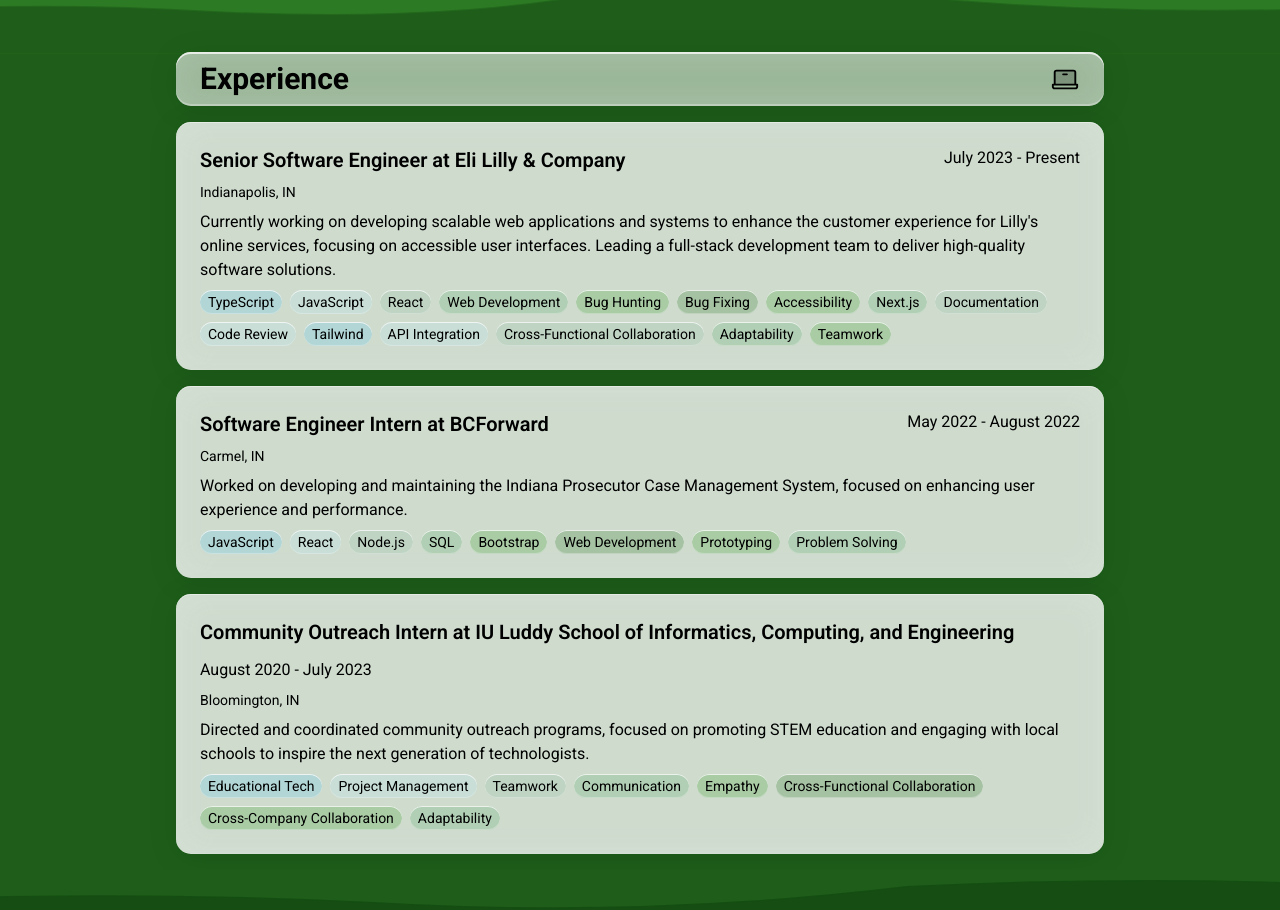
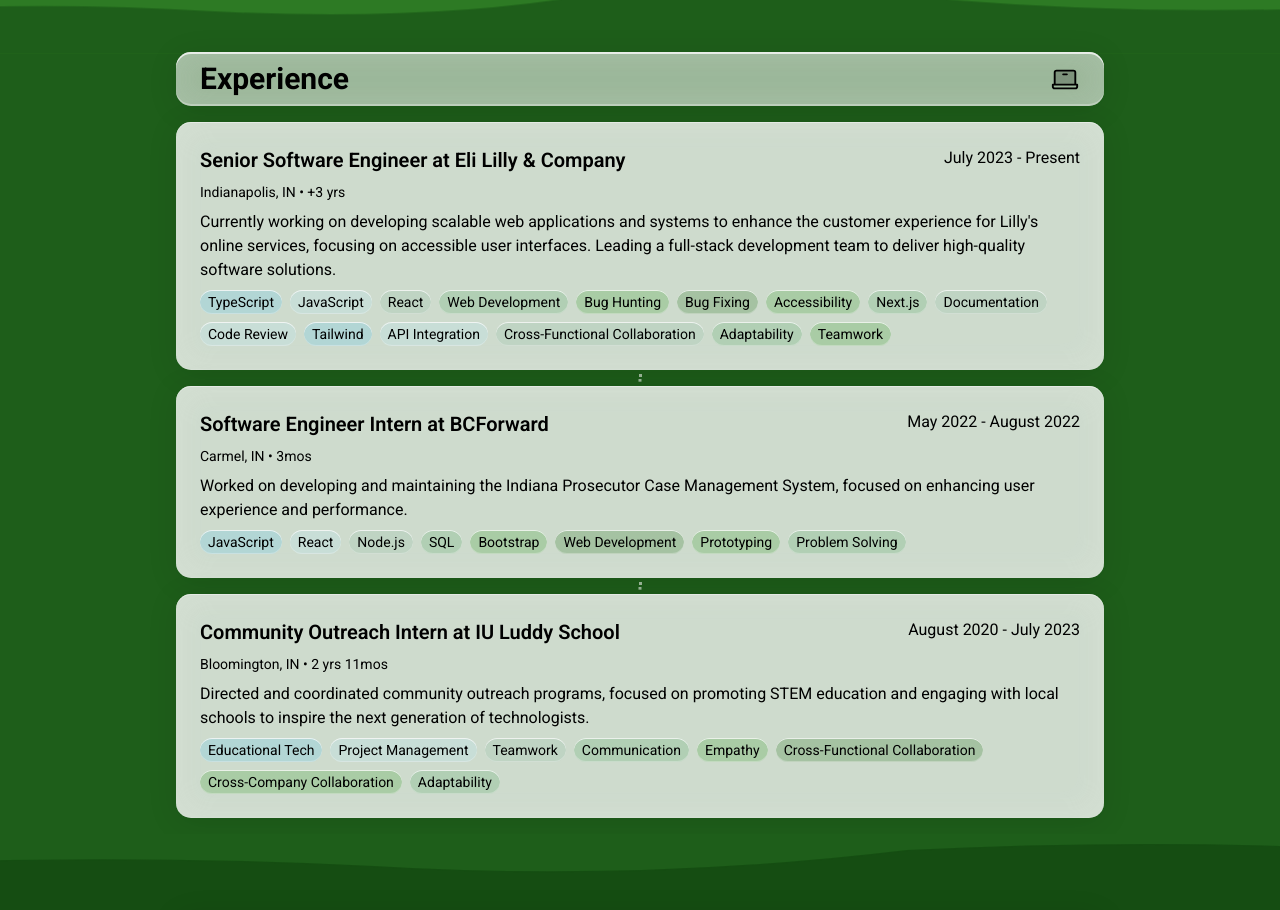
Before and after one commit to vtlanglois/portfolio-v2, a Next.js app: page / in a window 1280 px wide. Shown: the part 2260-3170 px from the top of the page. Built offline with nearby package versions, Linux system fonts and the light colour scheme.

Commit message:
feat: updated Experience section

```diff
--- a/src/components/sections/Experience.tsx
+++ b/src/components/sections/Experience.tsx
@@ -45,14 +45,14 @@ export default function Experience() {
             <LaptopIcon size={30} weight="duotone" />
           </Card>
           <div className="grid grid-cols-1 gap-4">
-            <Card className="flex flex-col gap-2">
+            <Card className="flex flex-col gap-2 timeline">
               <div className="flex flex-row justify-between gap-1 flex-wrap">
                 <h3 className="text-xl font-semibold">
                   Senior Software Engineer at Eli Lilly & Company
                 </h3>
                 <p>July 2023 - Present</p>
               </div>
-              <p className="text-sm">Indianapolis, IN</p>
+              <p className="text-sm">Indianapolis, IN • +3 yrs</p>
               <p>
                 Currently working on developing scalable web applications and
                 systems to enhance the customer experience for Lilly&apos;s
@@ -84,14 +84,14 @@ export default function Experience() {
                 ]}
               />
             </Card>
-            <Card className="flex flex-col gap-2">
+            <Card className="flex flex-col gap-2 timeline">
               <div className="flex flex-row justify-between gap-1 flex-wrap">
                 <h3 className="text-xl font-semibold">
                   Software Engineer Intern at BCForward
                 </h3>
                 <p>May 2022 - August 2022</p>
               </div>
-              <p className="text-sm">Carmel, IN</p>
+              <p className="text-sm">Carmel, IN • 3mos</p>
               <p>
                 Worked on developing and maintaining the Indiana Prosecutor Case
                 Management System, focused on enhancing user experience and
@@ -113,13 +113,12 @@ export default function Experience() {
             </Card>
             <Card className="flex flex-col gap-2">
               <div className="flex flex-row justify-between gap-1 flex-wrap">
-                <h3 className="text-xl font-semibold mb-2">
-                  Community Outreach Intern at IU Luddy School of Informatics,
-                  Computing, and Engineering
+                <h3 className="text-xl font-semibold">
+                  Community Outreach Intern at IU Luddy School
                 </h3>
                 <p>August 2020 - July 2023</p>
               </div>
-              <p className="text-sm">Bloomington, IN</p>
+              <p className="text-sm">Bloomington, IN • 2 yrs 11mos</p>
               <p>
                 Directed and coordinated community outreach programs, focused on
                 promoting STEM education and engaging with local schools to
--- a/src/components/ui/Card/styles.css
+++ b/src/components/ui/Card/styles.css
@@ -33,6 +33,19 @@
 
 .glass-card.interface {
   background: color-mix(in srgb, var(--sky-top) 60%, transparent);
+}
+
+.timeline::after {
+  content: "";
+  position: absolute;
+  left: 50%;
+  top: 100%;
+  display: block;
+  width: 2px;
+  height: 8px;
+  transform: translateX(-50%) translateY(50%);
+  border-left: 3px solid color-mix(in srgb, var(--card-bg) 70%, transparent);
+  border-style: dotted;
 }
 
 @media (prefers-color-scheme: dark) {
```
